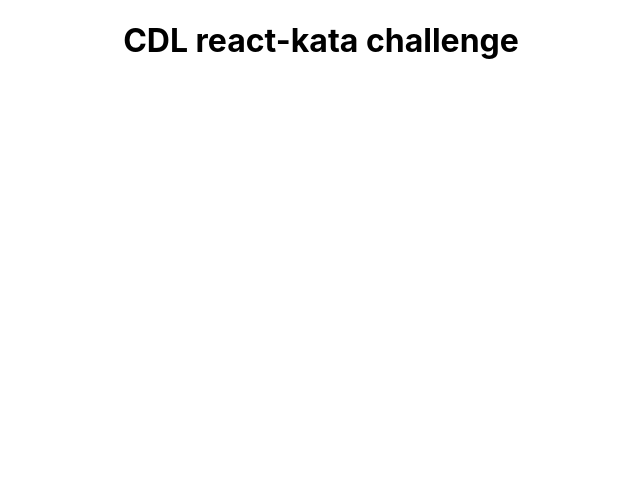
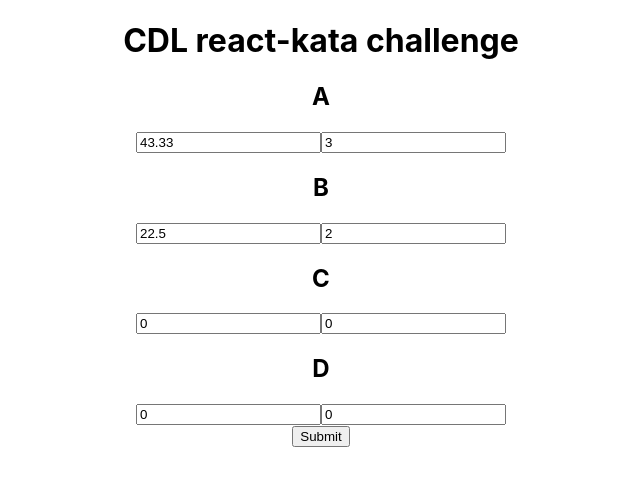
Before and after one commit to tim0git/react-kata, a React (Create React App) app: page / in a window 1280 px wide. Shown: the top 486 px of the page, without its empty margins (319-959 px from the left). Built offline with nearby package versions, Linux system fonts and the light colour scheme.

Commit message:
created controlled component PricingForm

```diff
--- a/src/App.js
+++ b/src/App.js
@@ -1,39 +1,35 @@
 import React, { Component } from "react";
 import "./App.css";
 import Header from "./components/Header";
+import PricingForm from "./components/PricingForm";
 
 export default class App extends Component {
   state = {
-    stock: {
-      A: {
-        price: 50,
-        offer: 43.33,
-        minPurchase: 3,
-      },
-      B: {
-        price: 30,
-        offer: 22.50,
-        minPurchase: 2,
-      },
-      C: {
-        price: 20,
-        offer: null,
-        minPurchase: null,
-      },
-      D: {
-        price: 15,
-        offer: null,
-        minPurchase: null,
-      },
-    },
+    stock: {},
     basket: {},
+    priceLoaded: false,
   };
 
+  handleSubmit = (e, stock) => {
+    e.preventDefault();
+    this.setState({
+      stock: { ...stock },
+      priceLoaded: true,
+    });
+  };
 
   render() {
     return (
       <div className="App">
         <Header />
+        {this.state.priceLoaded ? (
+          <>
+            {" "}
+            <h2>Hello Shopper,</h2>
+          </>
+        ) : (
+          <PricingForm handleSubmit={this.handleSubmit} />
+        )}
       </div>
     );
   }
--- /dev/null
+++ b/src/components/PricingForm.jsx
@@ -0,0 +1,68 @@
+import React, { Component } from "react";
+import SkuForm from "./SkuForm";
+
+export default class PricingForm extends Component {
+  state = {
+    stock: {
+      A: {
+        price: 50,
+        offer: 43.33,
+        minPurchase: 3,
+      },
+      B: {
+        price: 30,
+        offer: 22.5,
+        minPurchase: 2,
+      },
+      C: {
+        price: 20,
+        offer: 0,
+        minPurchase: 0,
+      },
+      D: {
+        price: 15,
+        offer: 0,
+        minPurchase: 0,
+      },
+    },
+  };
+
+  handleSetState = (e, stockSku) => {
+    console.log(e.target.name, stockSku);
+    const name = e.target.name;
+    const value = e.target.value;
+    this.setState((currentState) => {
+      return {
+        stock: {
+          ...currentState.stock,
+          [stockSku]: {
+            ...currentState.stock[stockSku],
+            [name]: parseInt(value),
+          },
+        },
+      };
+    });
+  };
+
+  render() {
+    return (
+      <>
+        <form>
+          {Object.entries(this.state.stock).map((sku) => {
+            return (
+              <SkuForm
+                key={sku[0]}
+                sku={sku}
+                handleSetState={this.handleSetState}
+              />
+            );
+          })}
+          <br />
+          <button onClick={(e) => this.props.handleSubmit(e, this.state.stock)}>
+            Submit
+          </button>
+        </form>
+      </>
+    );
+  }
+}
--- /dev/null
+++ b/src/components/SkuForm.jsx
@@ -0,0 +1,25 @@
+import React from "react";
+
+export default function SkuForm(props) {
+  return (
+    <>
+      <h2>{props.sku[0]}</h2>
+      <label>
+        <input
+          onChange={(e) => props.handleSetState(e, props.sku[0])}
+          type="number"
+          name="offer"
+          value={props.sku[1].offer}
+        />
+      </label>
+      <label>
+        <input
+          onChange={(e) => props.handleSetState(e, props.sku[0])}
+          type="number"
+          name="minPurchase"
+          value={props.sku[1].minPurchase}
+        />
+      </label>
+    </>
+  );
+}
```
